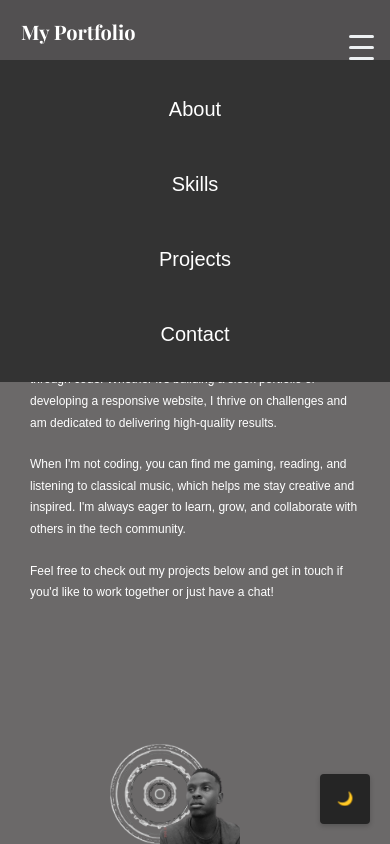
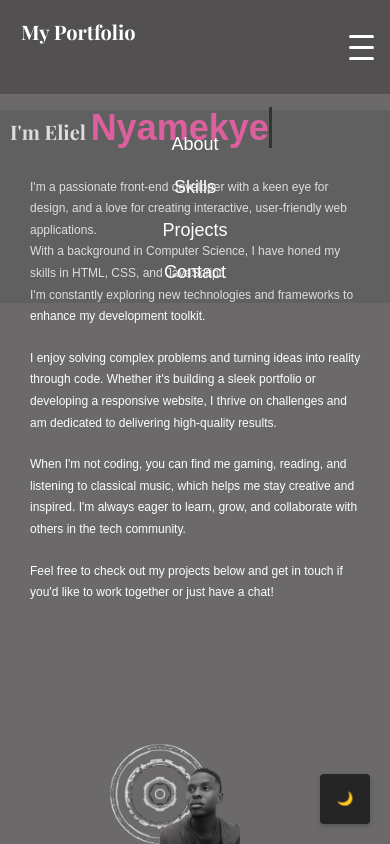
Before and after one commit to ElielBright/ElielBrihgt.github.io, a plain HTML site: page index.html in a window 390 px wide. Both pictures are taken after a click on the element 361 px from the left and 47 px from the top of the page. Shown: the top 844 px of the page. Drawn offline with nearby package versions, Linux system fonts and the light colour scheme.

Commit message:
Update styles.css

```diff
--- a/styles.css
+++ b/styles.css
@@ -492,9 +492,6 @@ nav a:hover {
     border-radius: 10px;
 }
 
-/* Base Styles (Desktop) */
-/* These styles are already defined in your CSS */
-
 @media screen and (max-width: 1200px) {
     .logo {
         font-size: 40px;
@@ -627,6 +624,7 @@ nav a:hover {
     }
 }
 
+
 @media screen and (max-width: 400px) {
     .logo {
         font-size: 20px;
@@ -662,20 +660,57 @@ nav a:hover {
 }
 
 /* Responsive Navigation Menu */
+nav ul {
+    display: flex;
+    list-style: none;
+}
+
+nav ul li {
+    margin: 0 1rem;
+}
+
+nav a {
+    text-decoration: none;
+    color: #fff;
+    font-size: 18px;
+    transition: color 0.3s;
+}
+
+nav a:hover {
+    color: #f75daa;
+}
+
+.menu-toggle {
+    display: none;
+    flex-direction: column;
+    cursor: pointer;
+}
+
+.menu-toggle span {
+    height: 3px;
+    width: 25px;
+    background: #fff;
+    margin: 4px 0;
+    transition:  0.3s ease-in-out;
+}
+
+/* Responsive Navigation Menu */
 @media screen and (max-width: 768px) {
     nav ul {
-        display: flex; /* Show the nav menu */
+        display: flex; /* Hide the nav menu */
         flex-direction: column;
         position: absolute;
-        top: 60px;
+        top: 110px;
         right: 0;
         width: 100%;
-        background-color: #333;
+        background-color: #3333332a;
         transform: translateX(100%);
         transition: transform 0.3s ease;
+        z-index: 1;
     }
 
     nav ul.open {
+        display: flex; /* Show the nav menu when open */
         transform: translateX(0);
     }
 
```
